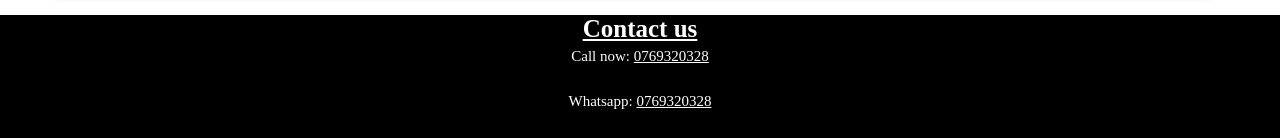
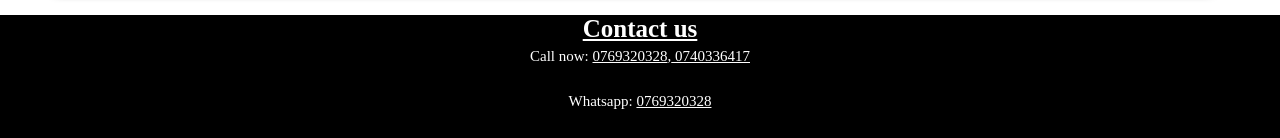
Before and after one commit to Alexfree743/MatriXis-Cyber, a plain HTML site: page index.html in a window 1280 px wide. Shown: the part 1143-1281 px from the top of the page. Drawn offline with Linux system fonts and the light colour scheme.

Commit message:
Update index.html

```diff
--- a/index.html
+++ b/index.html
@@ -74,7 +74,7 @@
     <div class="bottom">
         <h2>Contact us</h2>
         <ul>
-            <li>Call now: <a href="tel:+254769320328"> 0769320328</a></li>
+            <li>Call now: <a href="tel:+254769320328"> 0769320328</a>,<a href="tel:+254740336417"> 0740336417</a></li>
             <li>Whatsapp: <a href="https://wa.me/message/O2IA4QXBKLQUO1">0769320328</a></li>
             <li>Email: <a href="mailto:alexokello743@gmail.com">alexokello743@gmail.com</a></li>
         </ul>
```
